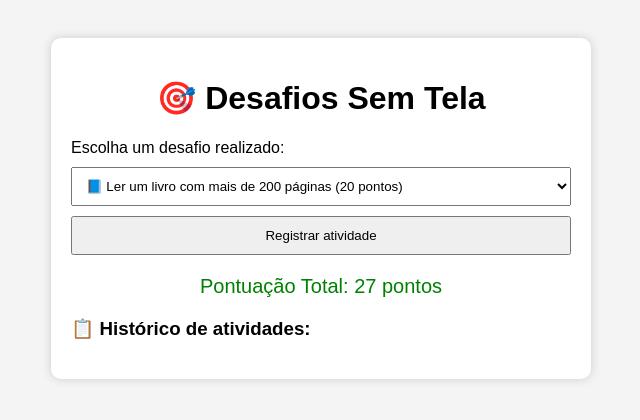
After one commit to Isabela12145/PorTrasdaTela-INFOG, a Django app: page /desafios/ in a window 1280 px wide. The commit adds this page. Shown: the top 420 px of the page, without its empty margins (319-959 px from the left). Run offline with Django 5.2, Linux system fonts and the light colour scheme; a user stored in the database is signed in; data comes from the database, SQL or seed files in the repository; parts of the project's set-up code (start-up, migrations or seed data) failed here and were passed over.

Commit message:
Add files via upload

```diff
--- a/app/models.py
+++ b/app/models.py
@@ -25,6 +25,8 @@
 
     # Campos caso o tipo do usuário for funcionário
     cpf = models.CharField(max_length=14, unique=True, blank=True, null=True, verbose_name="CPF")
+
+    pontos = models.IntegerField(default=0, verbose_name="Pontos")
 
     def __str__(self):
         return self.nome or self.user.username
--- /dev/null
+++ b/app/templates/desafios.html
@@ -0,0 +1,147 @@
+<!DOCTYPE html>
+<html lang="pt-br">
+
+<head>
+    <meta charset="UTF-8">
+    <title>Desafios Sem Tela</title>
+    <meta name="viewport" content="width=device-width,initial-scale=1">
+    <!-- Django CSRF token estará disponível via cookie, script pega ele -->
+    <style>
+        body {
+            font-family: Arial, sans-serif;
+            background-color: #f4f4f4;
+            padding: 30px;
+        }
+
+        .container {
+            background: white;
+            padding: 20px;
+            max-width: 500px;
+            margin: auto;
+            border-radius: 10px;
+            box-shadow: 0 0 10px #ccc;
+        }
+
+        h1 {
+            text-align: center;
+        }
+
+        select,
+        button {
+            width: 100%;
+            padding: 10px;
+            margin-top: 10px;
+        }
+
+        .pontos {
+            font-size: 20px;
+            text-align: center;
+            margin-top: 20px;
+            color: green;
+        }
+
+        .historico {
+            margin-top: 20px;
+        }
+
+        ul {
+            padding-left: 20px;
+        }
+    </style>
+</head>
+
+<body>
+
+    <div class="container">
+        <h1>🎯 Desafios Sem Tela</h1>
+
+        <label>Escolha um desafio realizado:</label>
+        <select id="desafio">
+            <option value="20">📘 Ler um livro com mais de 200 páginas (20 pontos)</option>
+            <option value="10">✍️ Escrever um texto ou diário (10 pontos)</option>
+            <option value="15">🚶 Caminhar por 30 minutos (15 pontos)</option>
+            <option value="25">🏃 Praticar atividade física por 1 hora (25 pontos)</option>
+            <option value="8">🧹 Ajudar nas tarefas domésticas (8 pontos)</option>
+            <option value="12">🎨 Desenhar ou pintar (12 pontos)</option>
+        </select>
+
+        <button id="btnRegistrar">Registrar atividade</button>
+
+        <div class="pontos">
+            Pontuação Total: <span id="pontuacao">{{ usuario.pontos }}</span> pontos
+        </div>
+
+        <div class="historico">
+            <h3>📋 Histórico de atividades:</h3>
+            <ul id="lista"></ul>
+        </div>
+    </div>
+
+    <script>
+        // pega cookie CSRF (padrão Django)
+        function getCookie(name) {
+            let cookieValue = null;
+            if (document.cookie && document.cookie !== '') {
+                const cookies = document.cookie.split(';');
+                for (let i = 0; i < cookies.length; i++) {
+                    const cookie = cookies[i].trim();
+                    // Does this cookie string begin with the name we want?
+                    if (cookie.substring(0, name.length + 1) === (name + '=')) {
+                        cookieValue = decodeURIComponent(cookie.substring(name.length + 1));
+                        break;
+                    }
+                }
+            }
+            return cookieValue;
+        }
+        const csrftoken = getCookie('csrftoken');
+
+        const btn = document.getElementById('btnRegistrar');
+        const select = document.getElementById('desafio');
+        const pontuacaoEl = document.getElementById('pontuacao');
+        const lista = document.getElementById('lista');
+
+        btn.addEventListener('click', async () => {
+            const pontos = parseInt(select.value, 10);
+            const texto = select.options[select.selectedIndex].text;
+
+            // POST para a view (JSON)
+            try {
+                const resp = await fetch("{% url 'desafios' %}", {
+                    method: "POST",
+                    headers: {
+                        "Content-Type": "application/json",
+                        "X-CSRFToken": csrftoken,
+                        "X-Requested-With": "XMLHttpRequest"
+                    },
+                    body: JSON.stringify({ pontos: pontos, texto: texto })
+                });
+
+                if (!resp.ok) {
+                    const text = await resp.text();
+                    alert("Erro ao registrar: " + text);
+                    return;
+                }
+
+                const data = await resp.json();
+                if (data.success) {
+                    // atualiza pontuação mostrada
+                    pontuacaoEl.innerText = data.novo_total;
+
+                    // adiciona ao histórico da página
+                    const li = document.createElement('li');
+                    li.textContent = data.item.texto;
+                    lista.appendChild(li);
+                } else {
+                    alert("Erro: resposta inesperada do servidor.");
+                }
+            } catch (err) {
+                console.error(err);
+                alert("Erro de rede ao tentar registrar atividade.");
+            }
+        });
+    </script>
+
+</body>
+
+</html>
--- a/app/templates/index.html
+++ b/app/templates/index.html
@@ -99,7 +99,7 @@
         <a href="/diario/" class="btn btn-outline-primary px-4 py-2">Diário Emocional</a>
         <a href="/conteudoed/" class="btn btn-outline-primary px-4 py-2">Conteúdo Educativo</a>
         <a href="/ranking/" class="btn btn-outline-primary px-4 py-2">Ranking</a>
-        <a href="/desafio/" class="btn btn-outline-primary px-4 py-2">Desafios</a>
+        <a href="{% url 'desafios' %}" class="btn btn-outline-primary px-4 py-2">Desafios</a>
       </div>
     </section>
 
--- a/app/views.py
+++ b/app/views.py
@@ -4,13 +4,18 @@ from django.contrib.auth.decorators import login_required
 from django.contrib.auth.models import User
 from django.contrib.auth.forms import AuthenticationForm, UserCreationForm
 from django.contrib import messages
-from .models import Ranking
+from .models import *
 from django.shortcuts import render, redirect, get_object_or_404
 from django.contrib.auth.decorators import login_required
 from django.utils import timezone
 from .models import DesafioOffline, ConquistaDesafio, RegistroTempoTela, RotinaTempoTela
 
 
+# Adicionado para fazer a página "Desafios" funcionar
+from django.http import JsonResponse, HttpResponseBadRequest
+import json
+from django.db import transaction
+from django.db.models import F
 
 # Página inicial
 def index(request):
@@ -82,10 +87,6 @@ def logout_view(request):
     messages.success(request, "Você saiu da sua conta.")
     return redirect('index')
 
-def ranking_view(request):
-    ranking = Ranking.objects.order_by('posicao')
-    return render(request, 'ranking.html', {'ranking': ranking})
-
 
 # --- PÁGINAS INTERNAS (proteção com login_required) ---
 
@@ -101,7 +102,22 @@ def diario(request):
 
 @login_required(login_url="login")
 def ranking(request):
-    return render(request, "ranking.html")
+    # pega os usuários ordenados por pontuação (maior → menor)
+    lista = usuarios.objects.order_by("-pontos")
+
+    ranking = []
+    pos = 1
+
+    for u in lista:
+        ranking.append({
+            "posicao": pos,
+            "usuario": u.user.username,
+            "nome": u.nome or u.user.get_full_name() or u.user.username,
+            "pontos": u.pontos
+        })
+        pos += 1
+
+    return render(request, "ranking.html", {"ranking": ranking})
 
 
 @login_required(login_url="login")
@@ -122,17 +138,52 @@ def conteudoed(request):
 
 # registrar conclusão de desafio
 @login_required
-def concluir_desafio(request, desafio_id):
-    desafio = get_object_or_404(DesafioOffline, id=desafio_id)
-
-    # cria o registro que ativa a pontuação automática
-    ConquistaDesafio.objects.create(
-        usuarios=request.user.usuarios,  # seu modelo relacionado
-        desafio=desafio,
-        data_conclusao=timezone.now().date()
+def desafios_view(request):
+    """
+    GET: renderiza a página de desafios
+    POST: recebe JSON { "pontos": int, "texto": str } e atualiza usuarios.pontos,
+          retorna JSON com a nova pontuação e o item do histórico
+    """
+    # obtém ou cria o objeto 'usuarios' associado ao usuário logado
+    usuario, _ = usuarios.objects.get_or_create(
+        user=request.user,
+        defaults={"nome": request.user.get_full_name() or request.user.username}
     )
 
-    return redirect('ranking')
+    if request.method == "GET":
+        # renderiza template passando a pontuação atual
+        return render(request, "desafios.html", {"usuario": usuario})
+
+    # POST: aceitar JSON ou form-encoded
+    try:
+        if request.content_type == "application/json":
+            payload = json.loads(request.body.decode("utf-8") or "{}")
+            pontos = int(payload.get("pontos", 0))
+            texto = str(payload.get("texto", "")).strip()
+        else:
+            # fallback para form POST
+            pontos = int(request.POST.get("pontos", 0))
+            texto = request.POST.get("texto", "").strip()
+    except (ValueError, TypeError):
+        return HttpResponseBadRequest("Valor de pontos inválido.")
+
+    if pontos <= 0:
+        return HttpResponseBadRequest("Pontos devem ser um valor inteiro maior que zero.")
+
+    # atualiza de forma atômica usando F() para evitar race conditions
+    with transaction.atomic():
+        usuarios.objects.filter(pk=usuario.pk).update(pontos=F("pontos") + pontos)
+        usuario.refresh_from_db()  # garante valor atualizado
+
+    # resposta que o front usará para atualizar UI
+    return JsonResponse({
+        "success": True,
+        "novo_total": usuario.pontos,
+        "item": {
+            "texto": texto or f"{pontos} pontos",
+            "pontos": pontos
+        }
+    })
 
 @login_required
 def registrar_tempo_tela(request):
--- a/config/urls.py
+++ b/config/urls.py
@@ -14,18 +14,13 @@ urlpatterns = [
     path('recompensa/', views.recompensa, name="recompensa"),
     path('profissionais/', views.profissionais, name="profissionais"),
     path('conteudoed/', views.conteudoed, name="conteudoed"),
-    path('ranking/', ranking_view, name='ranking'),
+    path("desafios/", views.desafios_view, name="desafios"),
     path("tempo/registrar/", views.registrar_tempo_tela, name="registrar_tempo_tela"),
 
-  # <<< ADICIONADO CORRETAMENTE
+    # <<< ADICIONADO CORRETAMENTE
 
     # Autenticação
     path('login/', login_view, name='login'),      # <<< corrigido
     path('register/', register_view, name='register'),
     path('logout/', logout_view, name='logout'),
-    path('desafio/', views.DesafioOffline, name='desafio'),
-
-
-
-
 ]
```
Also changed, not shown: app/templates/ranking.html (+24 -12 lines), app/migrations/0001_initial.py, app/migrations/0002_usuarios_pontos.py (added), db.sqlite3.
